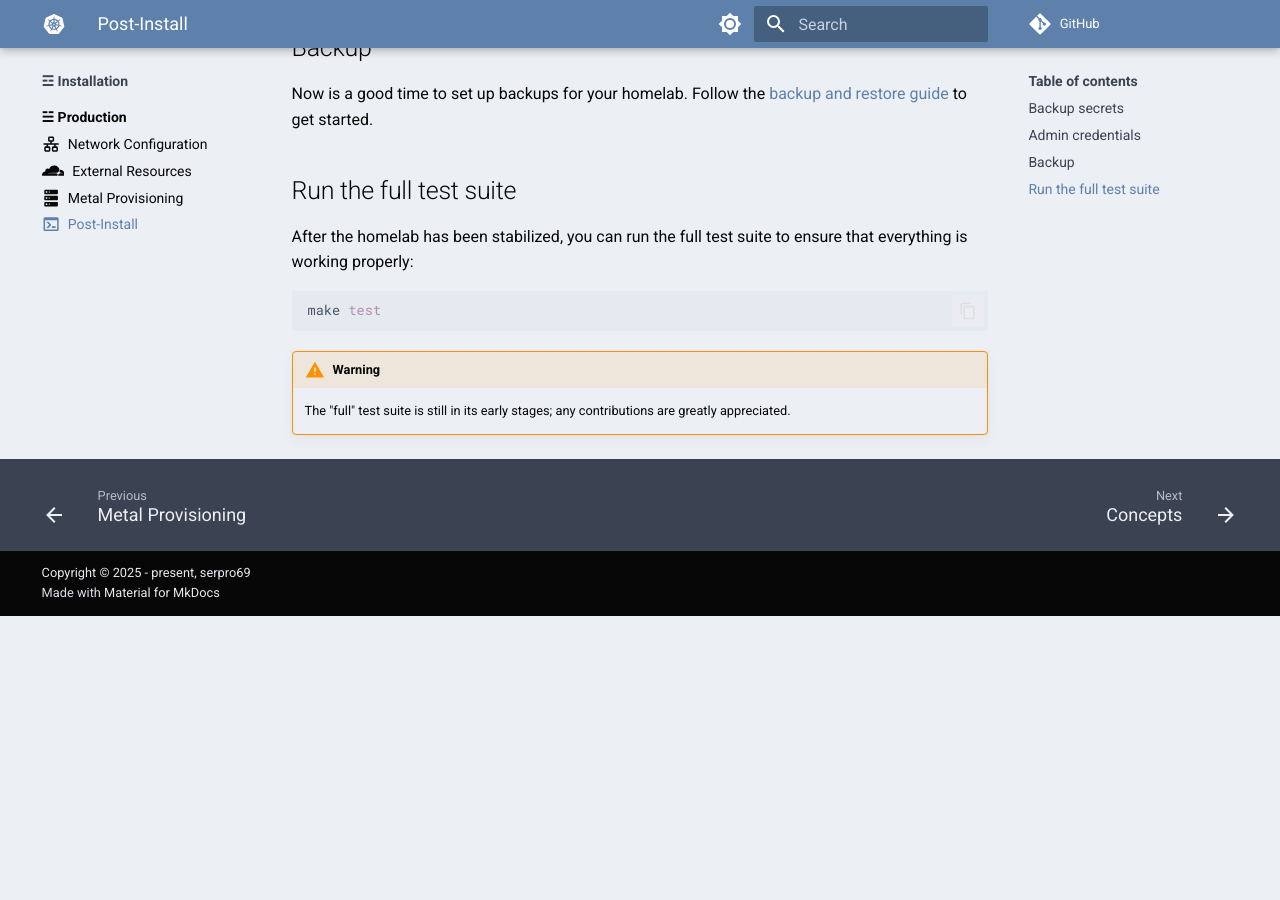
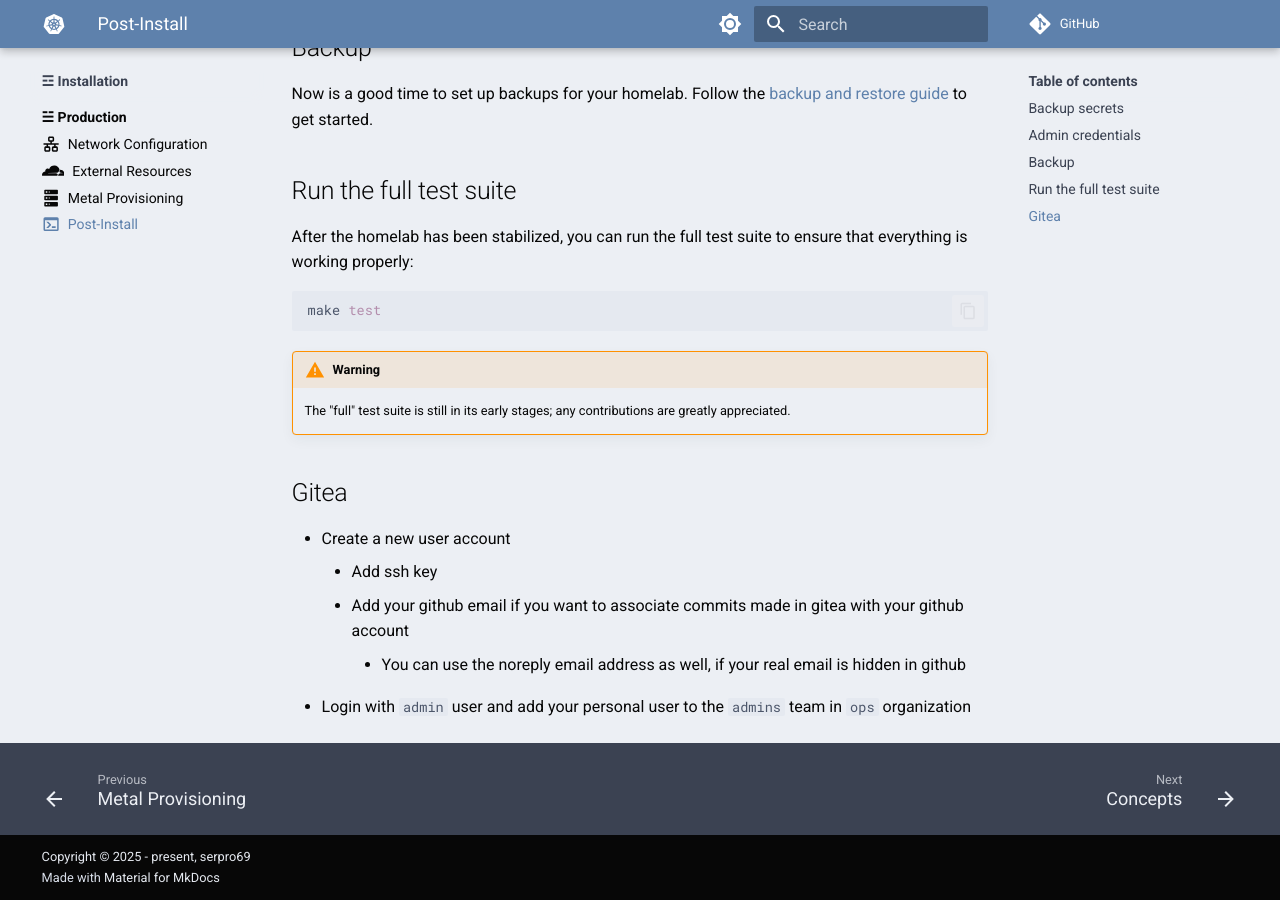
Before and after one commit to serpro69/ktchn8s, an MkDocs documentation site: the page built from docs/installation/post_install.md, in a window 1280 px wide and 900 px high, scrolled down 1027 px. Built offline with MkDocs 1.6.1 and Material for MkDocs 9.7.7, drawn with Linux system fonts in a browser that asks for light colours; comment, search, counter and statistics services are not loaded; before the commit the page ends 1643 px from its top, so only the background shows below that.

Commit message:
Document gitea post-install details

```diff
--- a/docs/installation/post_install.md
+++ b/docs/installation/post_install.md
@@ -44,3 +44,11 @@
 
 !!! warning
     The "full" test suite is still in its early stages; any contributions are greatly appreciated.
+
+## Gitea
+
+- Create a new user account
+    - Add ssh key
+    - Add your github email if you want to associate commits made in gitea with your github account
+        - You can use the noreply email address as well, if your real email is hidden in github
+- Login with `admin` user and add your personal user to the `admins` team in `ops` organization
```
Also changed, not shown: docs/info/todo.md (+2 -0 lines).
